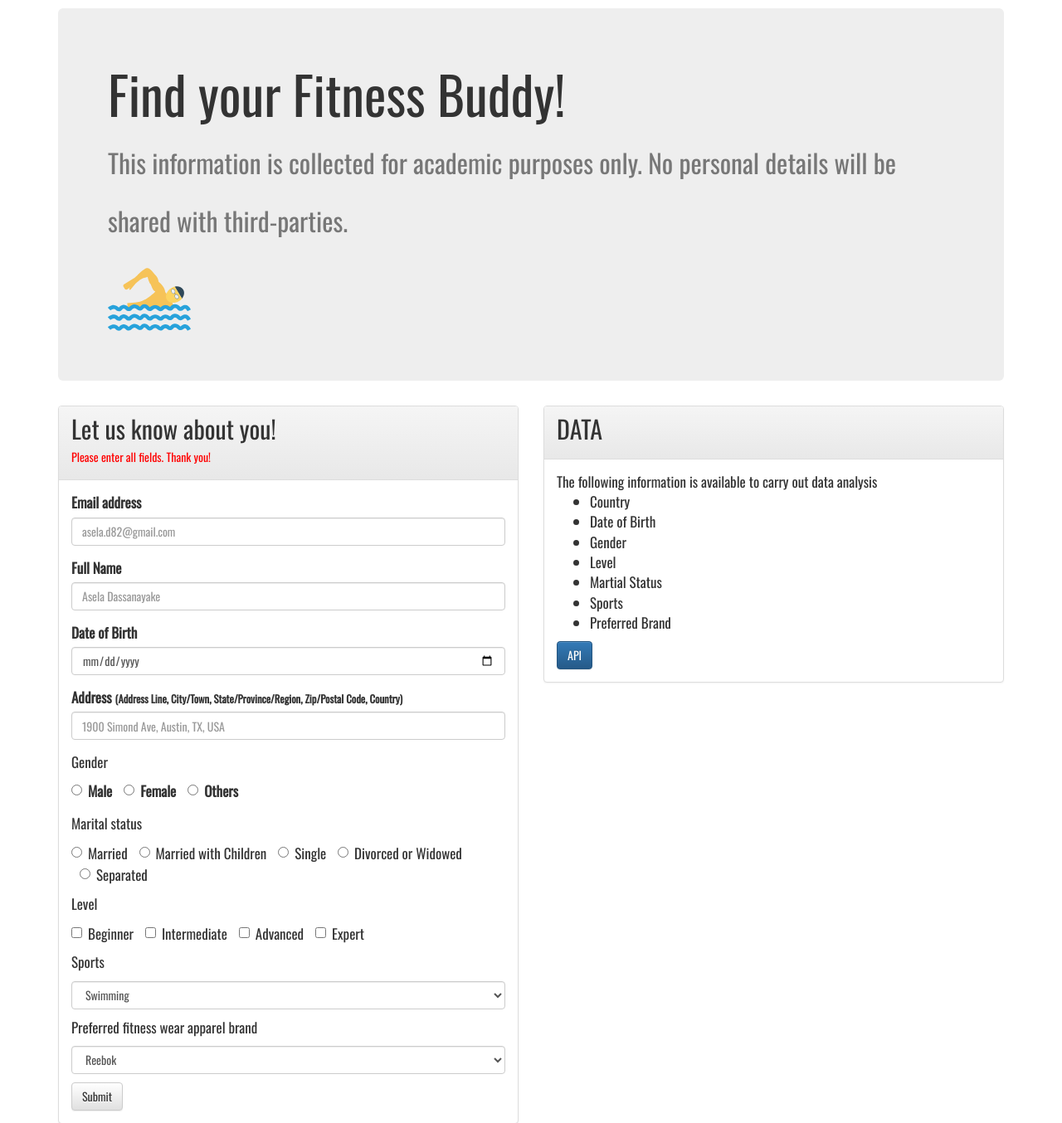
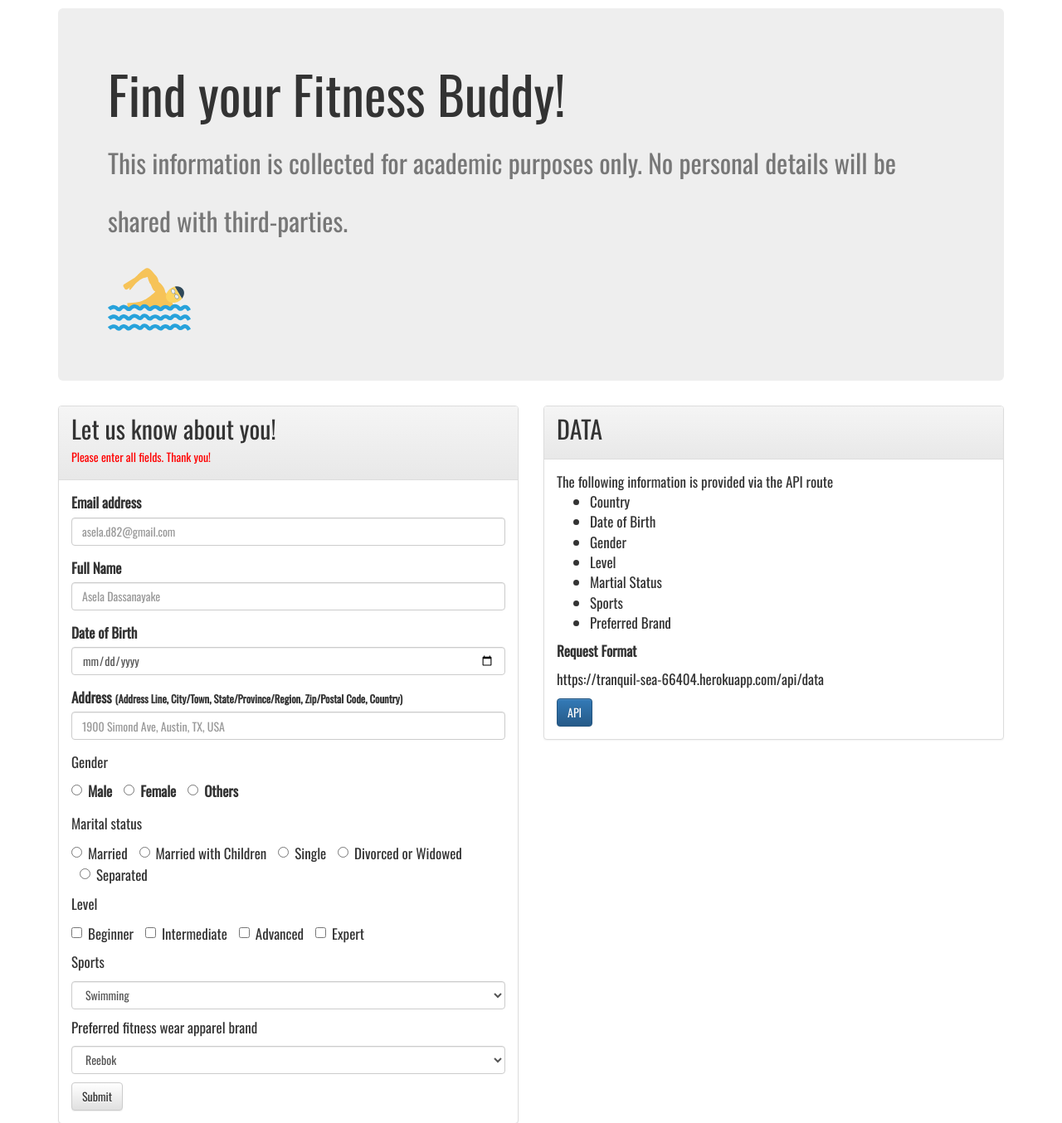
Before and after one commit to asela1982/webapps_fitnessbuddy, a Flask app: page / in a window 1280 px wide. Shown: the top 1354 px of the page at 83% size. Run offline with Flask 2, Linux system fonts and the light colour scheme; some libraries are stand-ins or nearby versions.

Commit message:
add api url

```diff
--- a/templates/index.html
+++ b/templates/index.html
@@ -200,8 +200,7 @@
                         <h2 style="margin-top:0px">DATA</h2>
                     </div>
                     <div class="panel-body">
-                        The following information is available to carry out data analysis
-
+                        The following information is provided via the API route
 
                         <ul>
                             <li>Country</li>
@@ -213,6 +212,8 @@
                             <li>Preferred Brand</li>
                         </ul>
 
+                        <p style="margin-top:10px"><strong>Request Format</strong></p>
+                        <p>https://tranquil-sea-66404.herokuapp.com/api/data</p>
                         <button type="button" class="btn btn-primary">
                             <a href="/api/data" style="text-decoration: none;color:white">API</a>
                         </button>
```
